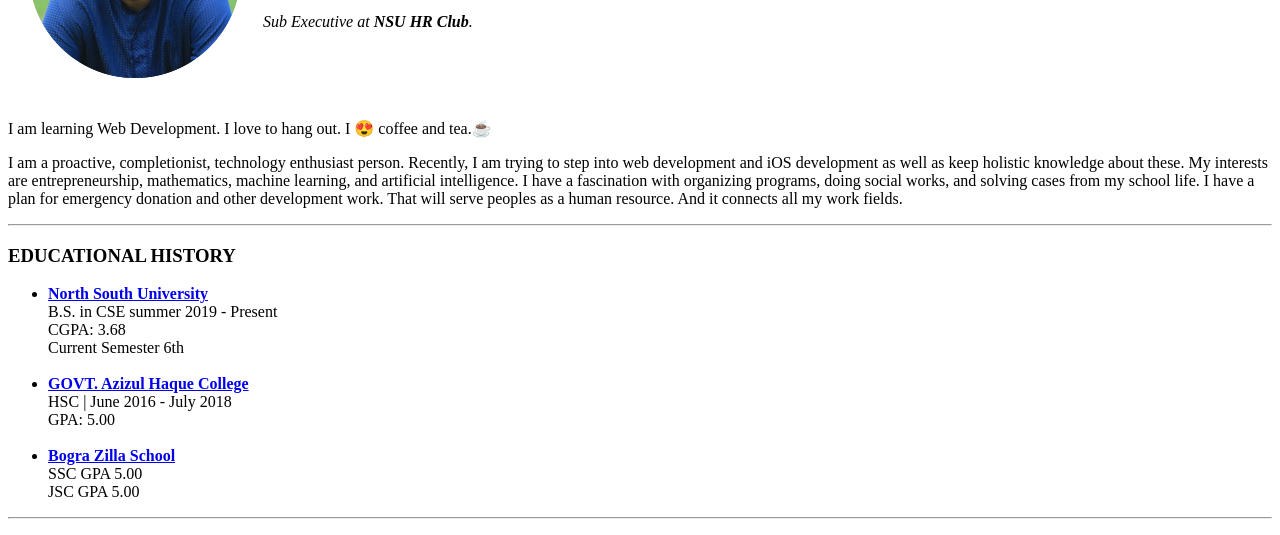
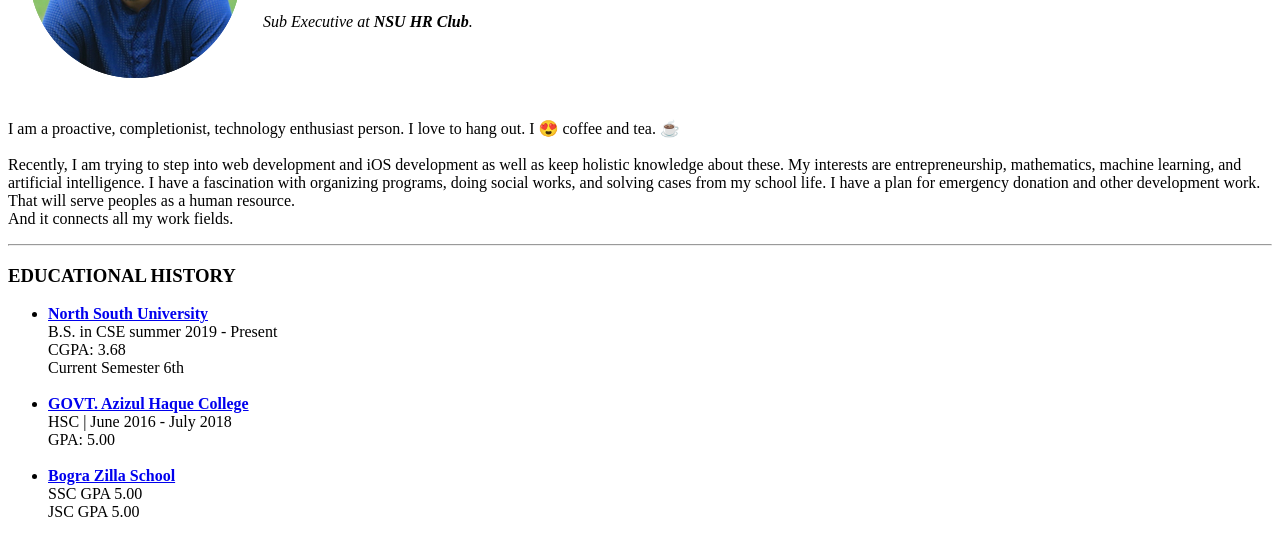
Before and after one commit to asmSamiIslam/cv, a plain HTML site: page index.html in a window 1280 px wide. Shown: the part 165-700 px from the top of the page. Drawn offline with Linux system fonts and the light colour scheme.

Commit message:
Update index.html

```diff
--- a/index.html
+++ b/index.html
@@ -15,8 +15,11 @@
       <p><em>Sub Executive at <strong> NSU HR Club</strong>.</em></p></td>
     </tr>
   </table>
-  <p>I am learning Web Development. I love to hang out. I 😍 coffee and tea.☕</p>
-  <p>I am a proactive, completionist, technology enthusiast person. Recently, I am trying to step into web development and iOS development as well as keep holistic knowledge about these. My interests are entrepreneurship, mathematics, machine learning, and artificial intelligence. I have a fascination with organizing programs, doing social works, and solving cases from my school life. I have a plan for emergency donation and other development work. That will serve peoples as a human resource. And it connects all my work fields.</p>
+  <p>I am a proactive, completionist, technology enthusiast person. I love to hang out. I 😍 coffee and tea. ☕ <br><br>
+     Recently, I am trying to step into web development and iOS development as well as keep holistic knowledge
+     about these. My interests are entrepreneurship, mathematics, machine learning, and artificial intelligence.
+     I have a fascination with organizing programs, doing social works, and solving cases from my school life. I have a plan for emergency donation and other development work. That will serve peoples as a human resource.<br>
+     And it connects all my work fields.</p>
   <hr size = "2">
   <h3><b>EDUCATIONAL HISTORY</b><br></h3>
   <p>
```
